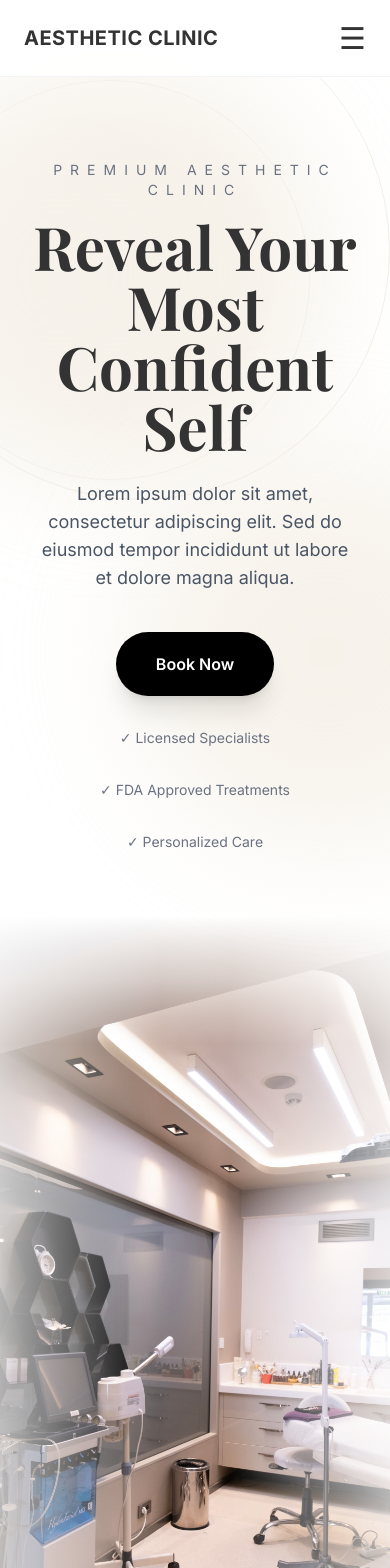
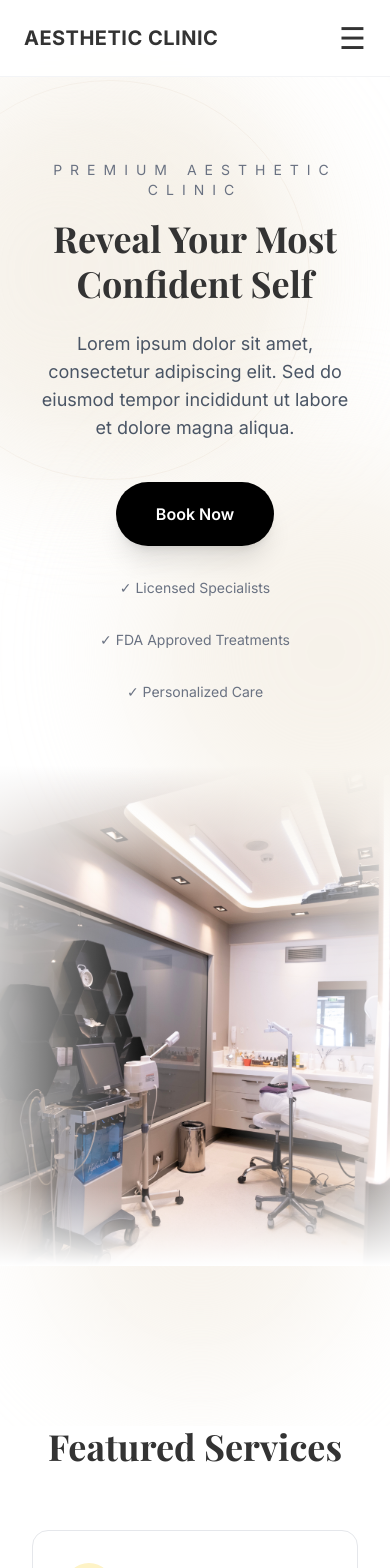
Before and after one commit to LCSUESGUERRA/clinic-website, a Next.js app: page / in a window 390 px wide. Shown: the top 1568 px of the page. Built offline with nearby package versions, Linux system fonts and the light colour scheme; a web font is replaced by a local one.

Commit message:
Fix mobile responsive layout

```diff
--- a/app/layout.tsx
+++ b/app/layout.tsx
@@ -27,7 +27,9 @@ export default function RootLayout({
       lang="en"
       className={`${inter.variable} ${playfair.variable}`}
     >
-      <body className="min-h-full flex flex-col">{children}</body>
+     <body className="min-h-full flex flex-col overflow-x-hidden">
+      {children}
+      </body>
     </html>
   );
 }
--- a/app/page.tsx
+++ b/app/page.tsx
@@ -13,7 +13,7 @@ export default function Home() {
   {/* Your Existing Background Effects */}
   <div className="absolute top-20 right-20 w-96 h-96 bg-[#e9ddc8] rounded-full blur-3xl opacity-50"></div>
   <div className="absolute bottom-10 left-10 w-80 h-80 bg-[#f0e8db] rounded-full blur-3xl opacity-50"></div>
-  <div className="absolute top-0 right-0 w-[500px] h-[500px] border border-[#d9c9b2] rounded-full opacity-30"></div>
+  <div className="hidden md:block absolute top-0 right-0 w-[500px] h-[500px] border border-[#d9c9b2] rounded-full opacity-30"></div>
   <div className="absolute top-20 right-20 w-[400px] h-[400px] border border-[#d9c9b2] rounded-full opacity-20"></div>
 
   {/* Hero Text */}
@@ -23,7 +23,7 @@ export default function Home() {
       PREMIUM AESTHETIC CLINIC
     </p>
 
-    <h1 className="text-6xl md:text-8xl font-bold mb-6">
+    <h1 className="text-4xl md:text-8xl font-bold mb-6 leading-tight">
       Reveal Your Most Confident Self
     </h1>
 
@@ -48,7 +48,7 @@ export default function Home() {
   </div>
 
   {/* Hero Image */}
-  <div className="relative w-screen h-[800px] left-1/2 -translate-x-1/2 overflow-hidden">
+  <div className="relative w-full h-[500px] md:h-[800px] overflow-hidden">
 
   <Image
     src="/images/hero.jpg"
@@ -123,7 +123,7 @@ export default function Home() {
         </div>
       </section>
       <section className="relative py-24 bg-[#f8f5f0] overflow-hidden">
-        <div className="absolute top-0 left-1/2 -translate-x-1/2 w-[700px] h-[700px] border border-[#d9c9b2] rounded-full opacity-10"></div>
+        <div className="hidden md:block absolute top-0 left-1/2 -translate-x-1/2 w-[700px] h-[700px] border border-[#d9c9b2] rounded-full opacity-10"></div>
 
 <div className="absolute bottom-0 right-0 w-80 h-80 bg-[#e9ddc8] rounded-full blur-3xl opacity-20"></div>
   <div className="max-w-4xl mx-auto px-8">
@@ -298,11 +298,11 @@ export default function Home() {
 
   </div>
 </section>
-<section className="relative py-32 bg-[#f8f5f0] overflow-hidden">
+<section className="relative py-20 md:py-32 bg-[#f8f5f0] overflow-hidden">
   <div className="absolute top-0 right-0 w-[500px] h-[500px] border border-[#d9c9b2] rounded-full opacity-30"></div>
   <div className="max-w-7xl mx-auto px-8">
 
-    <section className="py-32 bg-black text-white">
+    <section className="py-20 md:py-32 bg-black text-white rounded-3xl">
 
   <div className="max-w-5xl mx-auto text-center px-8">
 
@@ -310,7 +310,7 @@ export default function Home() {
       PREMIUM AESTHETIC EXPERIENCE
     </p>
 
-    <h2 className="text-5xl md:text-6xl font-bold mb-8">
+    <h2 className="text-4xl md:text-6xl font-bold mb-8 leading-tight">
       Ready To Begin Your Transformation?
     </h2>
 
@@ -331,7 +331,7 @@ export default function Home() {
 
 </div>
 
-    <h2 className="text-5xl font-bold text-center mt-20 mb-40">
+    <h2 className="text-4xl md:text-5xl font-bold text-center mt-20 mb-16">
   Before & After Results
 </h2>
 
```
